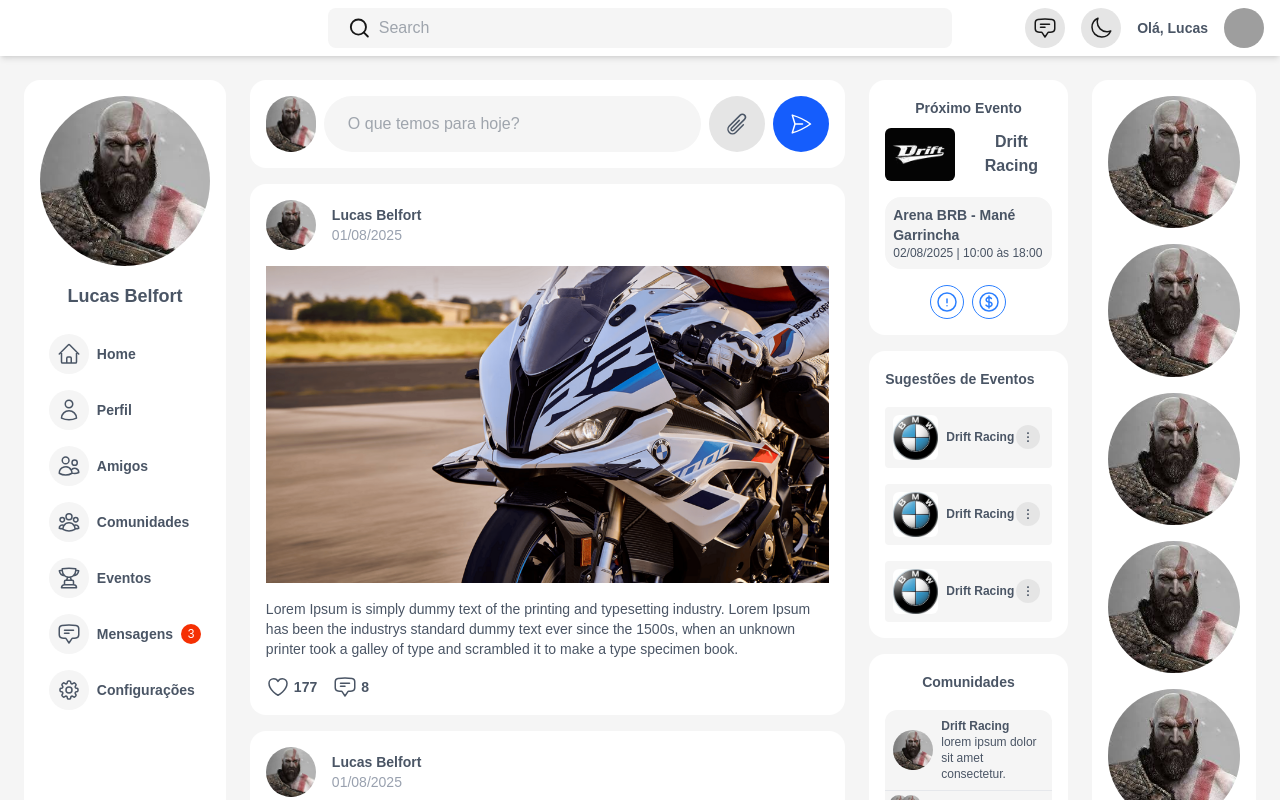
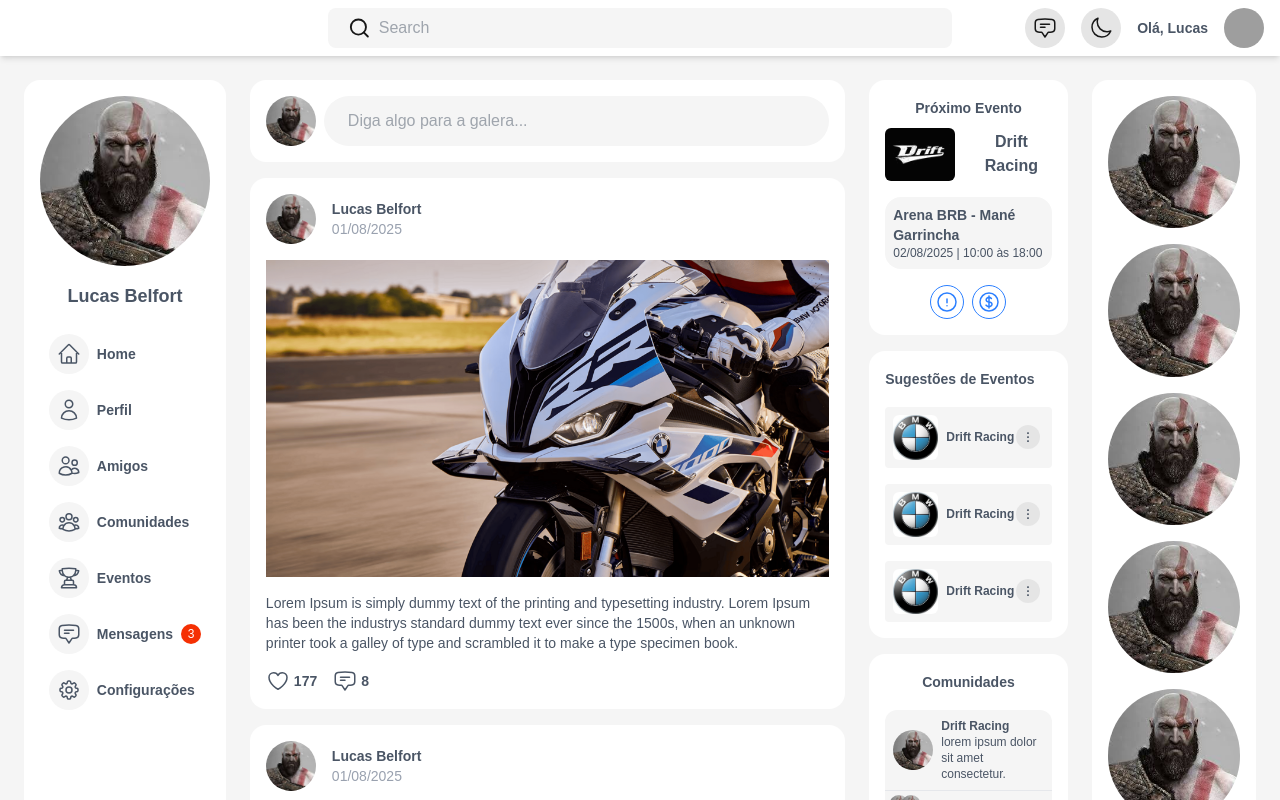
Before and after one commit to lucassgbm/social-media-frontend, a Next.js app: page / in a window 1280 px wide. Shown: the top 800 px of the page. Built offline with nearby package versions, Linux system fonts and the light colour scheme; grey boxes are pictures that could not be loaded.

Commit message:
componente modal

```diff
--- /dev/null
+++ b/components/modal.tsx
@@ -0,0 +1,41 @@
+"use client";
+
+import CloseIcon from "./icons/close";
+
+type ModalProps = {
+  isOpen: boolean;
+  onClose: () => void;
+  title?: string;
+  children: React.ReactNode;
+};
+
+export default function Modal({ isOpen, onClose, title, children }: ModalProps) {
+  if (!isOpen) return null;
+
+  return (
+    <div className="fixed inset-0 flex items-center justify-center z-50">
+      {/* Fundo escuro */}
+      <div
+        className="fixed inset-0 bg-black opacity-30"
+        onClick={onClose}
+      ></div>
+
+      {/* Conteúdo do modal */}
+      <div className="bg-white dark:bg-neutral-900 rounded-2xl shadow-lg p-6 z-10 w-11/12 max-w-md">
+        {/* Cabeçalho */}
+        <div className="flex justify-between items-center mb-4">
+          <h2 className="text-lg font-semibold">{title}</h2>
+          <button
+            onClick={onClose}
+            className="text-gray-500 hover:text-gray-800 dark:hover:text-gray-200"
+          >
+            <CloseIcon />
+          </button>
+        </div>
+
+        {/* Conteúdo */}
+        <div>{children}</div>
+      </div>
+    </div>
+  );
+}
--- a/src/app/page.tsx
+++ b/src/app/page.tsx
@@ -1,8 +1,7 @@
+'use client';
+
 import Image from "next/image";
-import MessageIcon from "../../components/icons/message";
-import HeartIcon from "../../components/icons/heart";
-import ClipeIcon from "../../components/icons/clipe";
-import AirPlaneIcon from "../../components/icons/airplane";
+
 import EllipsisVerticalIcon from "../../components/icons/ellipsis";
 import InfoIcon from "../../components/icons/info";
 import MoneyIcon from "../../components/icons/money";
@@ -11,9 +10,14 @@ import Header from "../../components/header";
 import Feed from "../../components/feed";
 import Stories from "../../components/stories";
 import Container from "../../components/container";
+import Modal from "../../components/modal";
+import { useState } from "react";
 
 export default function Home() {
-  return (
+
+const [open, setOpen] = useState(false);
+
+return (
     <>
       <Header />
       <div className="flex flex-col sm:flex-row dark:bg-neutral-950 bg-neutral-100 min-h-screen p-6 gap-6 text-gray-600">
@@ -36,18 +40,9 @@ export default function Home() {
                   <div className="flex flex-row bg-neutral-100 dark:bg-neutral-800 dark:text-white w-full rounded-full pl-4 pr-4">
                     <input
                       type="text"
-                      placeholder="O que temos para hoje?"
-                      className="w-full hover:text-border-0 ml-2 focus:outline-none"
-                    />
-                  </div>
-                  <div className="bg-neutral-200 rounded-full p-4">
-                    <ClipeIcon />
-                  </div>
-                  <div className="bg-blue-600 dark:bg-neutral-700 hover:opacity-80 cursor-pointer rounded-full p-4">
-                    <AirPlaneIcon
-                      className={
-                        "text-white size-6"
-                      }
+                      placeholder="Diga algo para a galera..."
+                      className="w-full hover:text-border-0 ml-2 focus:outline-none cursor-pointer"
+                      onClick={() => setOpen(true)}
                     />
                   </div>
 
@@ -233,6 +228,16 @@ export default function Home() {
               <Stories />
           </Container>
         </div>
+
+        <Modal isOpen={open} onClose={() => setOpen(false)} title="Novo post">
+          <div className="flex flex-row bg-neutral-100 dark:bg-neutral-800 dark:text-white w-full rounded-full pl-4 pr-4">
+            <input
+              type="text"
+              placeholder="Diga algo para a galera..."
+              className="w-full hover:text-border-0 ml-2 focus:outline-none p-4 rounded-full bg-neutral-100 dark:bg-neutral-800 dark:text-white"
+            />
+          </div>
+        </Modal>
       </div>
 
     </>
```
